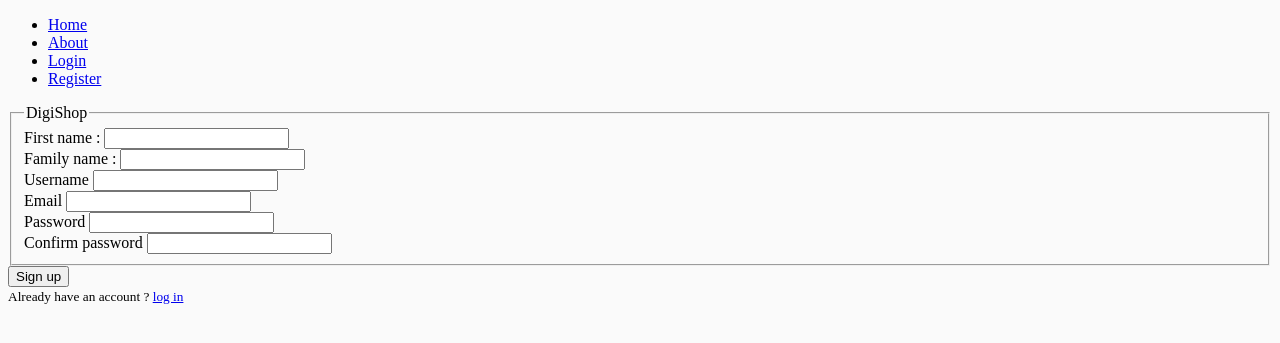
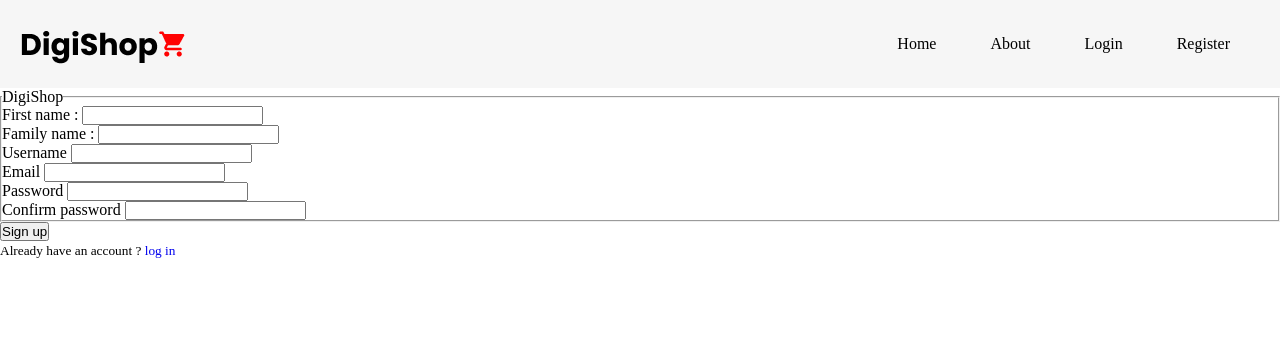
Before and after one commit to Rayane-Aboud/DigiShop, a Flask app: page /register in a window 1280 px wide. Shown: the top 343 px of the page. Run offline with Flask 3, Linux system fonts and the light colour scheme.

Commit message:
login css + layout css + modified some stufs in html files

```diff
--- a/app.py
+++ b/app.py
@@ -14,7 +14,7 @@ from flask_migrate import Migrate
 from routes.user_bp import user_bp
 
 """creation of the application"""
-app = Flask(__name__)
+app = Flask(__name__,static_url_path='/static')
 
 """configuration of the application using config.py"""
 app.config.from_object('config')
--- a/static/css/main.css
+++ b/static/css/main.css
@@ -1,3 +1,42 @@
+*{
+    padding: 0;
+    margin: 0;
+    text-decoration: none;
+    list-style: none;
+    box-sizing: border-box;
+}
+
 body{
-    background: #fafafa;
+    font-family: poppins;
 }
+
+nav img{
+    margin-left: 20px;
+    height: 45px;
+    width: 168px;
+    margin-top: 22px;
+}
+
+nav {
+   display: flex;
+   justify-content: space-between;
+   background: #F6F6F6;
+   height: 88px;
+   width: 100%;
+}
+
+nav ul{
+    float: right;
+    margin-right: 25px;
+}
+
+nav ul li{
+    display: inline-block;
+    line-height: 88px;
+    margin: 0 25px;
+}
+
+nav ul li a{
+    color: black;
+    font-size: 16px;
+}
--- a/templates/base/layout.html
+++ b/templates/base/layout.html
@@ -15,19 +15,18 @@
 </head>
 <body>
     <nav>
-        <div class="search-bar"></div>
-        <div class="logo"></div>
+        <img src="{{ url_for('static', filename='images/Logo.png') }}" alt="Logo">
         <div class="links">
-            <div class="links">
-                <ul>
+                <ul class="horizontal">
                     <li><a href="{{url_for('home')}}">Home</a></li>
                     <li><a href="{{url_for('about')}}">About</a></li>
                     <li><a href="{{url_for('login')}}">Login</a></li>
                     <li><a href="{{url_for('register')}}">Register</a></li>
                 </ul>
-            </div>
         </div>
+
     </nav>
+
 
     {%block content%}
     {%endblock%}
--- a/templates/index.html
+++ b/templates/index.html
@@ -3,6 +3,7 @@
 {%block content%}
     {%for product in products%}
         <div class="product">
+
             <h1>{{product.title}}</h1>
             <ul>
                 <li>seller : {{product.user}}</li>
```
Also changed, not shown: static/css/login.css (added, +105 -0 lines), templates/home/login.html (+53 -28 lines), static/images/Logo.png (added), 1 other file.
